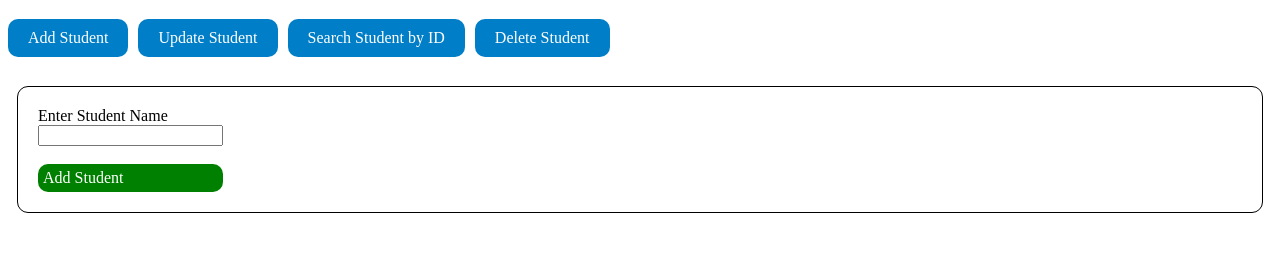
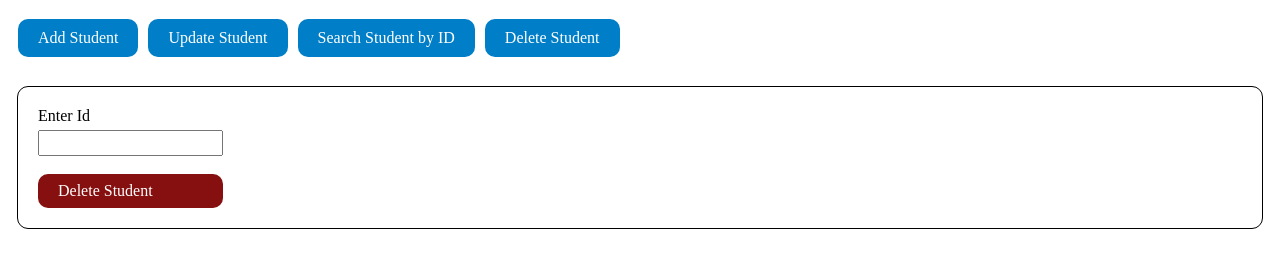
Before and after one commit to dev-yashraj52/basic-student-backend, a website: page frontend/index.html in a window 1280 px wide. Shown: the part 61-328 px from the top of the page. Drawn offline with Linux system fonts and the light colour scheme; no server answers.

Commit message:
add content for update, delete, search for students

```diff
--- a/frontend/index.html
+++ b/frontend/index.html
@@ -10,20 +10,50 @@
 
 <body>
     <h1>Students</h1>
-    <div class="flex vertical">
+    <div class="flex tab-menu">
         <button class="toggle-btn" data-target="add-student-content">Add Student</button>
         <button class="toggle-btn" data-target="update-student-content">Update Student</button>
         <button class="toggle-btn" data-target="search-student-content">Search Student by ID</button>
         <button class="toggle-btn" data-target="add-student-content">Delete Student</button>
     </div>
-
-    <div class="content-group">
-        <div id="add-student-content" class="flex">
-            <div class="label-container">
+    <!-- Add Student -->
+    <div class="content-group flex">
+        <div class="flex content-student hidden" id="add-student-content">
+            <div class="form-container">
+                <label for="student-name-field">Enter Student Name</label>
+                <input type="text" id="student-name-field" name="student-name-field" required>
+                <br>
+                <button class="toggle-btn" id="add-student-btn">Add Student</button>
+            </div>
+        </div>
+        <!-- Update Student -->
+        <div class="flex content-student hidden" id="update-student-content">
+            <div class="form-container">
+                <label for="id-field">Enter Id</label>
+                <input type="text" id="id-field" name="id-field" required>
+                <br>
                 <label for="student-name">Enter Student Name</label>
                 <input type="text" id="student-name" name="student-name" required>
                 <br>
-                <button class="toggle-btn" id="add-student-btn">Add Student</button>
+                <button class="toggle-btn" id="update-student-btn">Update Student</button>
+            </div>
+        </div>
+        <!-- Search Student -->
+        <div class="flex content-student hidden" id="search-student-content">
+            <div class="form-container">
+                <label for="id-field">Enter Id</label>
+                <input type="text" id="id-field" name="id-field" required>
+                <br>
+                <button class="toggle-btn" id="search-student-btn">Search Student</button>
+            </div>
+        </div>
+        <!-- Delete Student -->
+        <div class="flex content-student hidden2" id="delete-student-content">
+            <div class="form-container">
+                <label for="id-field">Enter Id</label>
+                <input type="text" id="id-field" name="id-field" required>
+                <br>
+                <button class="toggle-btn" id="delete-student-btn">Delete Student</button>
             </div>
         </div>
     </div>
--- a/frontend/style.css
+++ b/frontend/style.css
@@ -21,14 +21,27 @@ button:active {
     gap: 10px;
 }
 
-.label-container {
+.form-container {
     display: flex;
     flex-direction: column;
 }
 
-#add-student-btn {
-    padding: 5px 5px;
+.content-student input {
+    margin-top: 5px;
+    height: 20px;
+}
+
+.content-student button {
+    padding: 8px 20px;
     background-color: green;
+}
+
+#delete-student-btn {
+    background-color: rgb(134, 15, 15);
+}
+
+.tab-menu {
+    margin: 10px;
 }
 
 .content-group {
@@ -38,3 +51,7 @@ button:active {
     outline: solid 1px;
     border-radius: 10px;
 }
+
+.hidden {
+    display: none !important;
+}
```
